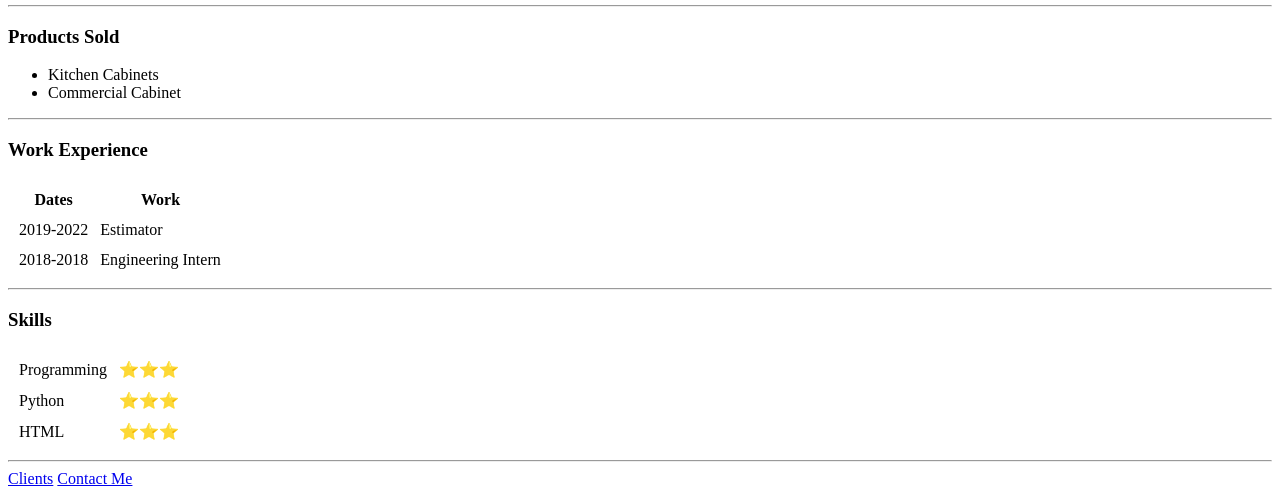
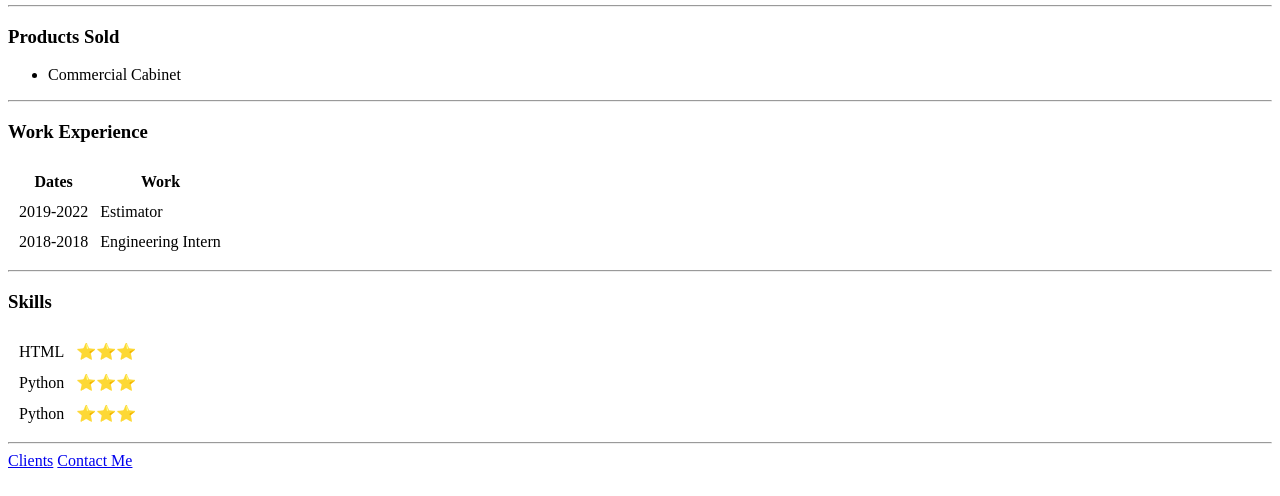
Before and after one commit to dv-ONE/CV, a plain HTML site: page index.html in a window 1280 px wide. Shown: the part 357-853 px from the top of the page. Drawn offline with Linux system fonts and the light colour scheme.

Commit message:
Update index.html

```diff
--- a/index.html
+++ b/index.html
@@ -22,7 +22,6 @@
   <hr />
   <h3>Products Sold</h3>
   <ul>
-    <li>Kitchen Cabinets</li>
     <li>Commercial Cabinet</li>
   </ul>
   <hr />
@@ -49,7 +48,7 @@
         <table cellspacing = 10>
         <tr>
           <td>
-            Programming
+            HTML
           </td>
           <td>
             ⭐⭐⭐
@@ -65,7 +64,7 @@
           </tr>
           <tr>
             <td>
-              HTML
+              Python
             </td>
             <td>
               ⭐⭐⭐
```
